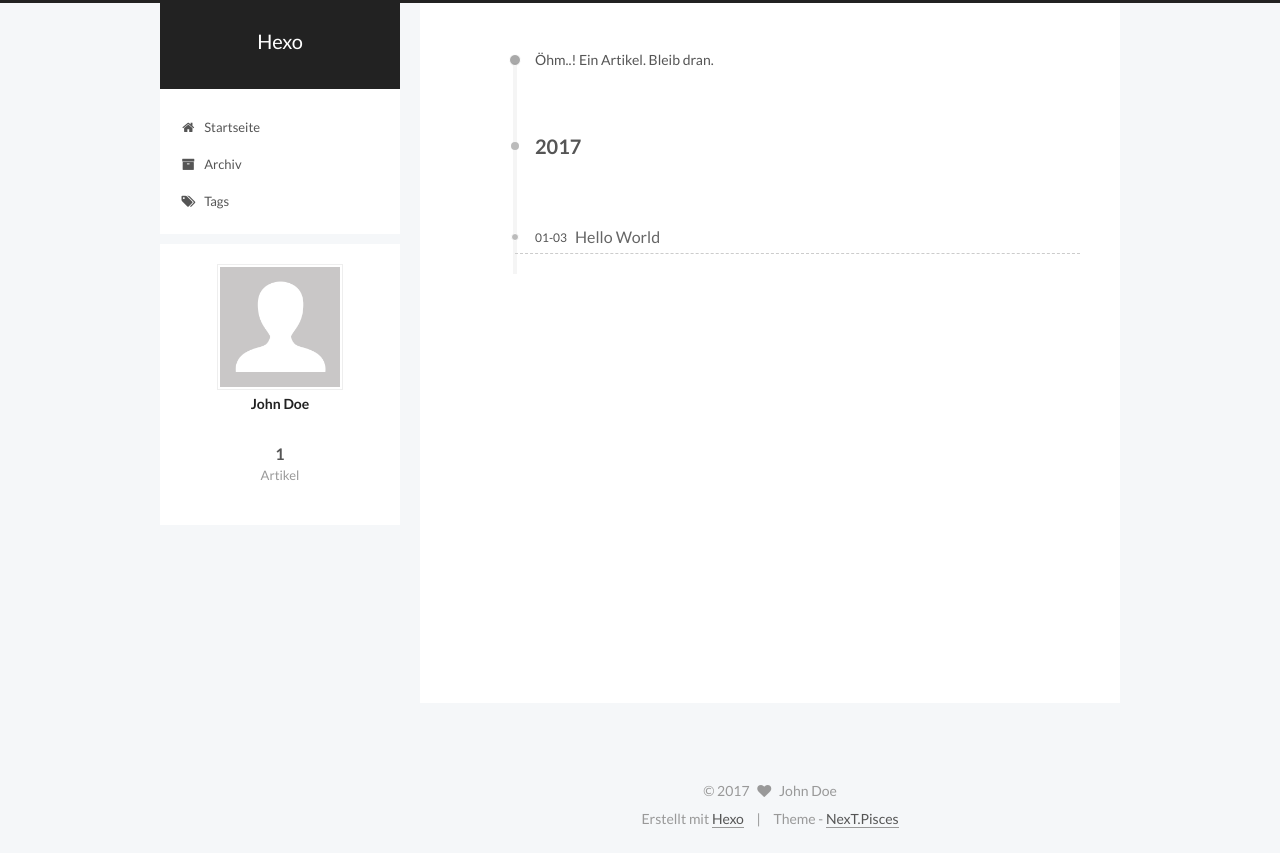
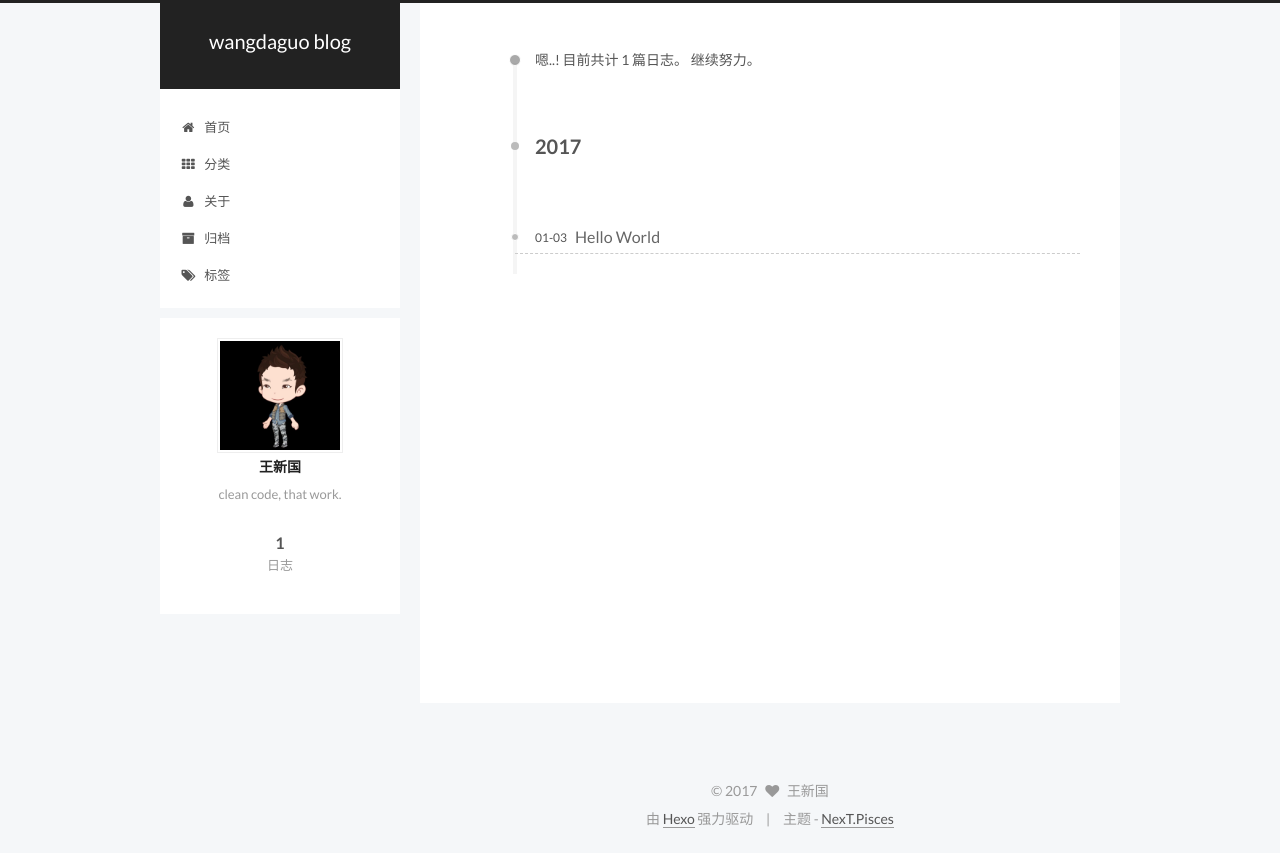
Before and after one commit to eeeeeegggggg/blog.github.io, a plain HTML site: page archives/2017/01/index.html in a window 1280 px wide. Drawn offline with Linux system fonts and the light colour scheme.

Commit message:
Site updated: 2017-01-04 02:36:54

```diff
--- a/archives/2017/01/index.html
+++ b/archives/2017/01/index.html
@@ -5,7 +5,7 @@
 
 
 
-<html class="theme-next pisces use-motion" lang="">
+<html class="theme-next pisces use-motion" lang="zh-Hans">
 <head>
   <meta charset="UTF-8"/>
 <meta http-equiv="X-UA-Compatible" content="IE=edge" />
@@ -84,12 +84,15 @@
 
 
 
+<meta name="description" content="clean code, that work.">
 <meta property="og:type" content="website">
-<meta property="og:title" content="Hexo">
+<meta property="og:title" content="wangdaguo blog">
 <meta property="og:url" content="http://yoursite.com/archives/2017/01/index.html">
-<meta property="og:site_name" content="Hexo">
+<meta property="og:site_name" content="wangdaguo blog">
+<meta property="og:description" content="clean code, that work.">
 <meta name="twitter:card" content="summary">
-<meta name="twitter:title" content="Hexo">
+<meta name="twitter:title" content="wangdaguo blog">
+<meta name="twitter:description" content="clean code, that work.">
 
 
 
@@ -103,7 +106,7 @@
     motion: true,
     duoshuo: {
       userId: '0',
-      author: 'Author'
+      author: '博主'
     },
     algolia: {
       applicationID: '',
@@ -123,10 +126,10 @@
 
 
 
-  <title> Archiv | Hexo </title>
+  <title> 归档 | wangdaguo blog </title>
 </head>
 
-<body itemscope itemtype="http://schema.org/WebPage" lang="">
+<body itemscope itemtype="http://schema.org/WebPage" lang="zh-Hans">
 
 
 
@@ -154,7 +157,7 @@
   <div class="custom-logo-site-title">
     <a href="/"  class="brand" rel="start">
       <span class="logo-line-before"><i></i></span>
-      <span class="site-title">Hexo</span>
+      <span class="site-title">wangdaguo blog</span>
       <span class="logo-line-after"><i></i></span>
     </a>
   </div>
@@ -183,7 +186,27 @@
 
               <i class="menu-item-icon fa fa-fw fa-home"></i> <br />
 
-            Startseite
+            首页
+          </a>
+        </li>
+
+
+        <li class="menu-item menu-item-categories">
+          <a href="/categories" rel="section">
+
+              <i class="menu-item-icon fa fa-fw fa-th"></i> <br />
+
+            分类
+          </a>
+        </li>
+
+
+        <li class="menu-item menu-item-about">
+          <a href="/about" rel="section">
+
+              <i class="menu-item-icon fa fa-fw fa-user"></i> <br />
+
+            关于
           </a>
         </li>
 
@@ -193,7 +216,7 @@
 
               <i class="menu-item-icon fa fa-fw fa-archive"></i> <br />
 
-            Archiv
+            归档
           </a>
         </li>
 
@@ -203,7 +226,7 @@
 
               <i class="menu-item-icon fa fa-fw fa-tags"></i> <br />
 
-            Tags
+            标签
           </a>
         </li>
 
@@ -235,7 +258,7 @@
 
 
 
-      Öhm..! Ein Artikel. Bleib dran.
+      嗯..! 目前共计 1 篇日志。 继续努力。
     </span>
 
 
@@ -269,7 +292,7 @@
 
       <div class="post-meta">
         <time class="post-time" itemprop="dateCreated"
-              datetime="2017-01-03T23:25:37+08:00"
+              datetime="2017-01-03T23:41:07+08:00"
               content="2017-01-03" >
           01-03
         </time>
@@ -316,10 +339,10 @@
       <section class="site-overview sidebar-panel sidebar-panel-active">
         <div class="site-author motion-element" itemprop="author" itemscope itemtype="http://schema.org/Person">
           <img class="site-author-image" itemprop="image"
-               src="/images/avatar.gif"
-               alt="John Doe" />
-          <p class="site-author-name" itemprop="name">John Doe</p>
-          <p class="site-description motion-element" itemprop="description"></p>
+               src="/uploads/avatar.jpg"
+               alt="王新国" />
+          <p class="site-author-name" itemprop="name">王新国</p>
+          <p class="site-description motion-element" itemprop="description">clean code, that work.</p>
         </div>
         <nav class="site-state motion-element">
 
@@ -327,7 +350,7 @@
             <div class="site-state-item site-state-posts">
               <a href="/archives">
                 <span class="site-state-item-count">1</span>
-                <span class="site-state-item-name">Artikel</span>
+                <span class="site-state-item-name">日志</span>
               </a>
             </div>
 
@@ -374,16 +397,16 @@
   <span class="with-love">
     <i class="fa fa-heart"></i>
   </span>
-  <span class="author" itemprop="copyrightHolder">John Doe</span>
+  <span class="author" itemprop="copyrightHolder">王新国</span>
 </div>
 
 
 <div class="powered-by">
-  Erstellt mit  <a class="theme-link" href="https://hexo.io">Hexo</a>
+  由 <a class="theme-link" href="https://hexo.io">Hexo</a> 强力驱动
 </div>
 
 <div class="theme-info">
-  Theme -
+  主题 -
   <a class="theme-link" href="https://github.com/iissnan/hexo-theme-next">
     NexT.Pisces
   </a>
--- a/css/main.css
+++ b/css/main.css
@@ -1681,7 +1681,7 @@ pre .javascript .function {
   width: 4px;
   height: 4px;
   border-radius: 50%;
-  background: #7e997f;
+  background: #ffff5b;
 }
 .links-of-blogroll {
   font-size: 13px;
```
Also changed, not shown: 2017/01/03/hello-world/index.html (+45 -25 lines), archives/2017/index.html (+44 -21 lines), archives/index.html (+44 -21 lines), index.html (+48 -25 lines), uploads/avatar.jpg (added).
